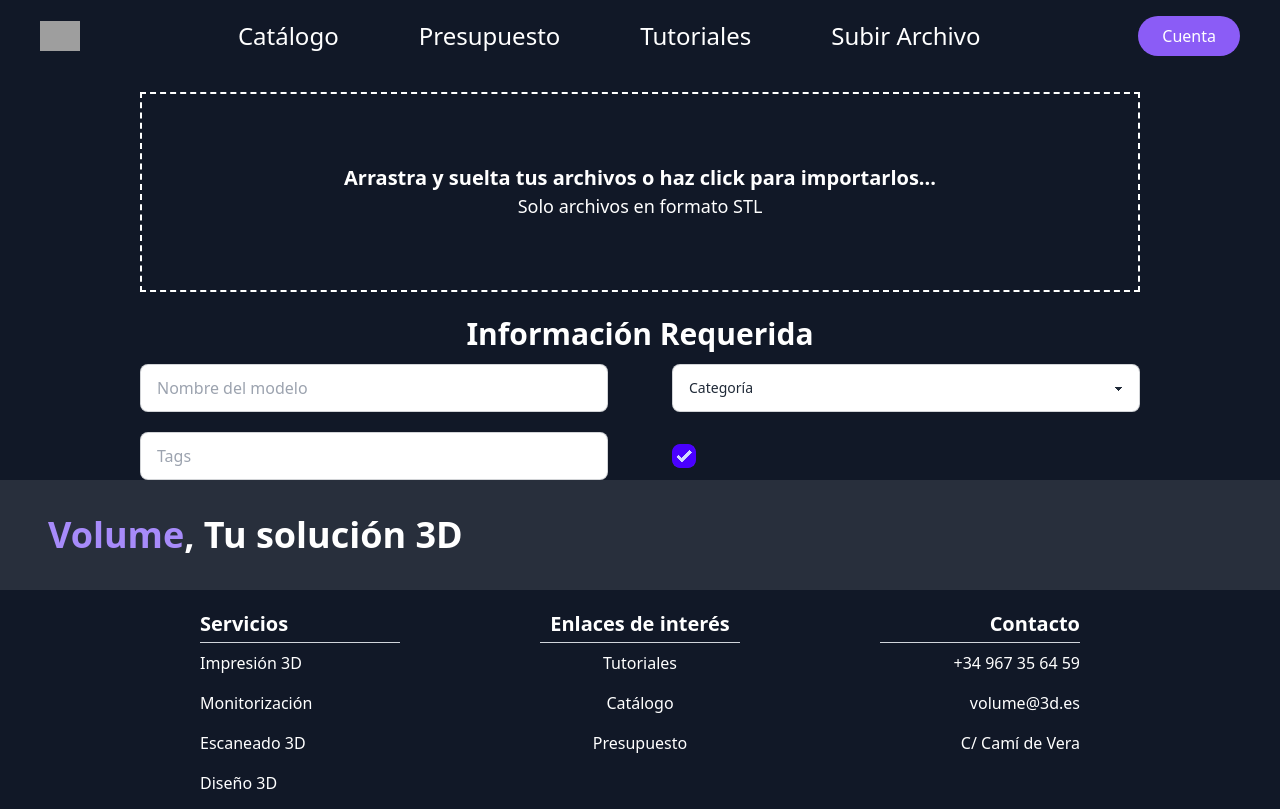
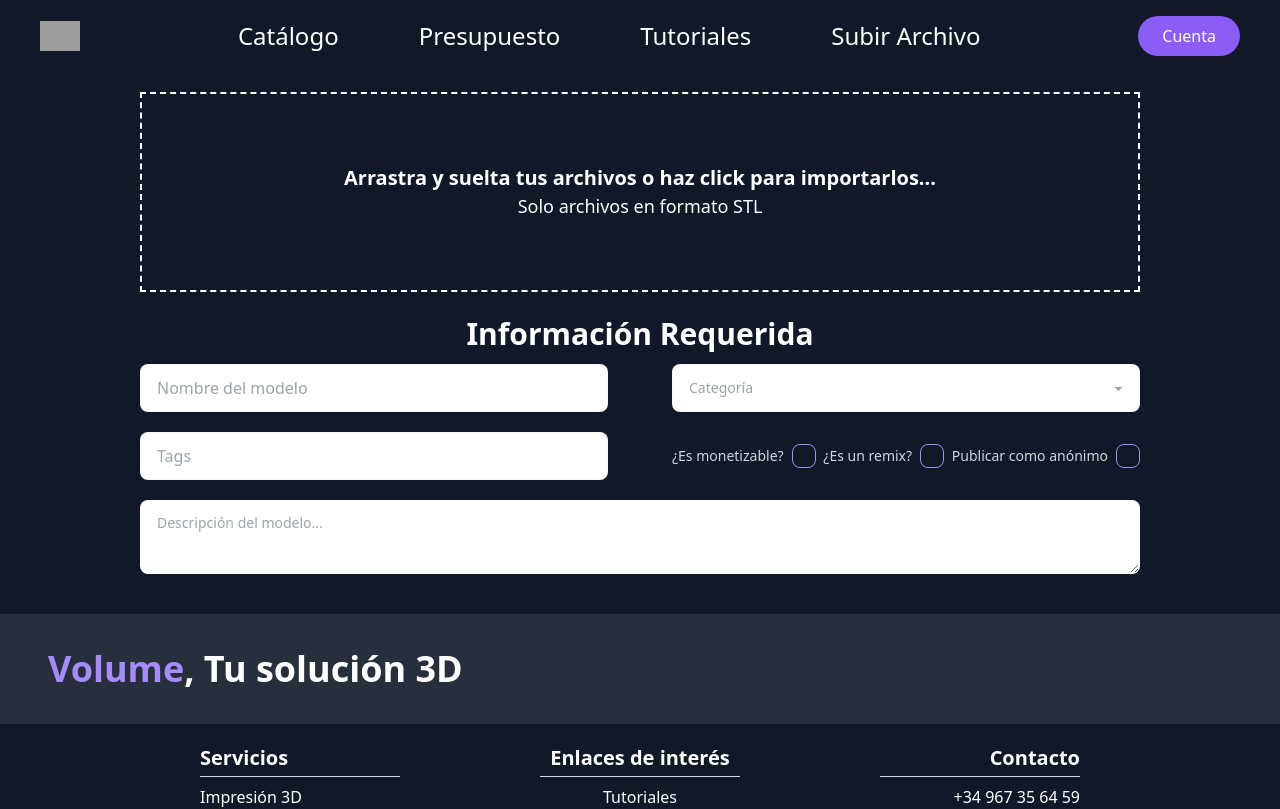
Before and after one commit to Parbulitos/Volume---TFG, a Next.js app: page /upload-file in a window 1280 px wide. Shown: the top 809 px of the page. Built offline with nearby package versions, Linux system fonts and the light colour scheme; grey boxes are pictures that could not be loaded.

Commit message:
VLTFG-42 Maquetación uploadFile terminada

```diff
--- a/components/dropzone.tsx
+++ b/components/dropzone.tsx
@@ -14,7 +14,6 @@ const Dropzone = ({
         (acceptedFiles: any, fileRejections: string | any[]) => {
             // Procesa los archivos aceptados
             onModelsDrop(acceptedFiles);
-            console.log('Archivos aceptados: ', acceptedFiles);
 
             // Muestra una alerta si hay archivos rechazados
             if (fileRejections.length > 0) {
--- a/pages/upload-file/index.tsx
+++ b/pages/upload-file/index.tsx
@@ -1,26 +1,57 @@
 import Dropzone from '@/components/dropzone';
-import React from 'react';
+import React, { useState } from 'react';
 
 const UploadFile = () => {
+    const [droppedModels, setDroppedModels] = useState<any[]>([]);
+    const [isOpen, setIsOpen] = useState<boolean>(true);
+
+    const onModelsDrop = (acceptedFiles: File[]) => {
+        if (acceptedFiles.length === 0) return;
+        setDroppedModels(acceptedFiles);
+        console.log('Archivos aceptados: ', acceptedFiles);
+    };
+
+    const handleRemoveModel = (index: number) => {
+        setDroppedModels((prevModels) => {
+            const newModels = [...prevModels];
+            newModels.splice(index, 1);
+            return newModels;
+        });
+    };
+
     return (
-        <div className='flex flex-col items-center mt-5 w-full'>
+        <div className='flex flex-col items-center mt-5 mb-10 w-full'>
             <Dropzone
                 multipleFiles={true}
-                onModelsDrop={() => {}}
+                onModelsDrop={onModelsDrop}
                 size={{ width: 1000, height: 200 }}
             />
+
+            {droppedModels.length > 0 &&
+            <div className='collapse collapse-arrow bg-base-300 w-[1000px] mt-6'>
+                <input type='checkbox' checked={isOpen} onChange={() => setIsOpen(!isOpen)} />
+                <div className='collapse-title text-xl font-medium'>
+                    Archivos subidos ({droppedModels.length})
+                </div>
+                <div className='collapse-content'>
+                    {droppedModels.map((model, index) => (
+                        <div key={index} className='flex items-center justify-between p-4 bg-base-200'>
+                            <p>{model.name}</p>
+                            <button className='btn btn-sm btn-error' onClick={() => handleRemoveModel(index)}>Eliminar</button>
+                        </div>
+                    ))}
+                </div>
+            </div>}
 
             <h2 className='text-white text-3xl font-bold mt-6 font'>Información Requerida</h2>
             <div className='grid grid-cols-2 items-center w-[1000px] mt-3 gap-x-16 gap-y-5'>
                 <input
                     type='text'
                     placeholder='Nombre del modelo'
-                    className='input input-bordered'
+                    className='input input-bordered bg-white text-black'
                 />
-                <select className='select select-bordered'>
-                    <option disabled selected>
-                        Categoría
-                    </option>
+                <select className='select select-bordered bg-white text-gray-400'>
+                    <option defaultValue={''}>Categoría</option>
                     <option>Cat 1</option>
                     <option>Cat 2</option>
                     <option>Cat 3</option>
@@ -30,9 +61,26 @@ const UploadFile = () => {
                 <input
                     type='text'
                     placeholder='Tags'
-                    className='input input-bordered'
+                    className='input input-bordered bg-white text-black'
                 />
-                <input type="checkbox" defaultChecked className="checkbox checkbox-primary" />
+                <div className='flex justify-between'>
+                    <label className='flex cursor-pointer items-center gap-2'>
+                        <span className='label-text'>¿Es monetizable?</span>
+                        <input type='checkbox' className='checkbox checkbox-primary' />
+                    </label>
+                    <label className='flex cursor-pointer items-center gap-2'>
+                        <span className='label-text'>¿Es un remix?</span>
+                        <input type='checkbox' className='checkbox checkbox-primary' />
+                    </label>
+                    <label className='flex cursor-pointer items-center gap-2'>
+                        <span className='label-text'>Publicar como anónimo</span>
+                        <input type='checkbox' className='checkbox checkbox-primary' />
+                    </label>
+                </div>
+                <textarea
+                    className='textarea bg-white col-span-2 text-black'
+                    placeholder='Descripción del modelo...'
+                ></textarea>
             </div>
         </div>
     );
--- a/tailwind.config.ts
+++ b/tailwind.config.ts
@@ -20,7 +20,21 @@ const config: Config = {
     require("daisyui")
   ],
   daisyui: {
-    themes: ['light'], // false: only light + dark | true: all themes | array: specific themes like this ["light", "dark", "cupcake"]
+    themes: [
+      {
+        mytheme: {
+          "primary": "#a78bfa",
+          "secondary": "#7840ed",
+          "accent": "#facc15",
+          "neutral": "#111827",
+          "base-100": "#374151",
+          "info": "#00ceff",
+          "success": "#a3e500",
+          "warning": "#ff9400",
+          "error": "#ff5f6d",
+        },
+      },
+    ], // false: only light + dark | true: all themes | array: specific themes like this ["light", "dark", "cupcake"]
     base: true, // applies background color and foreground color for root element by default
     styled: true, // include daisyUI colors and design decisions for all components
     utils: true, // adds responsive and modifier utility classes
```
